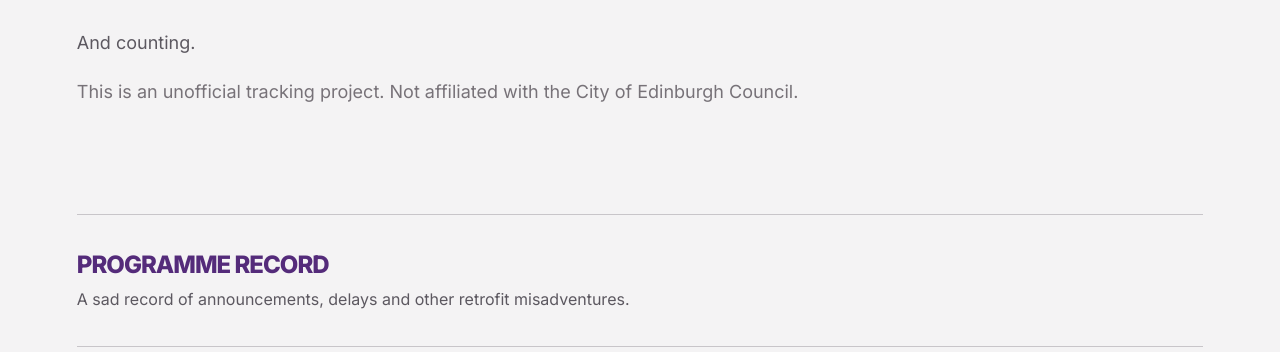
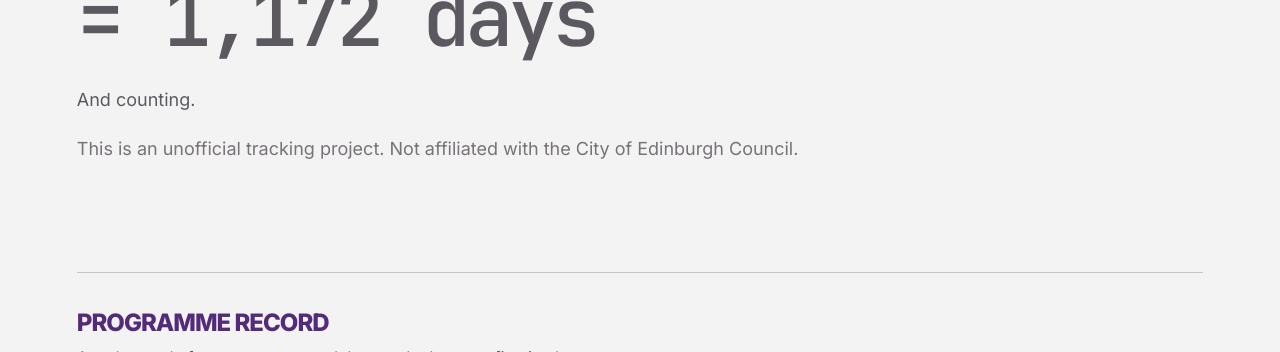
Before and after one commit to mtisclock/mtis, a plain HTML site: page index.html in a window 1280 px wide. Shown: the part 748-1100 px from the top of the page. Drawn offline with Linux system fonts and the light colour scheme.

Commit message:
Update style.css

```diff
--- a/style.css
+++ b/style.css
@@ -198,12 +198,12 @@ main {
   white-space: nowrap;
 }
 .days-since {
-  margin: 18px 0 0;
+  margin: 22px 0 0;
   font-family: "JetBrains Mono", monospace;
-  font-size: 22px;
-  line-height: 1.2;
+  font-size: 80px;
+  line-height: 1;
   font-weight: 500;
-  letter-spacing: -0.04em;
+  letter-spacing: -0.06em;
   color: #5c5860;
   font-variant-numeric: tabular-nums lining-nums;
 }
@@ -540,7 +540,7 @@ main {
   }
 .days-since {
   margin-top: 16px;
-  font-size: 18px;
+  font-size: 42px;
 }
   .counting {
     margin-top: 24px;
```
